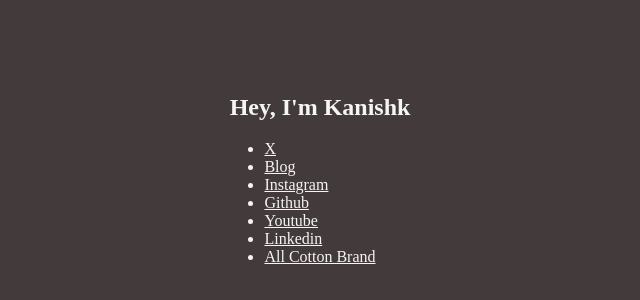
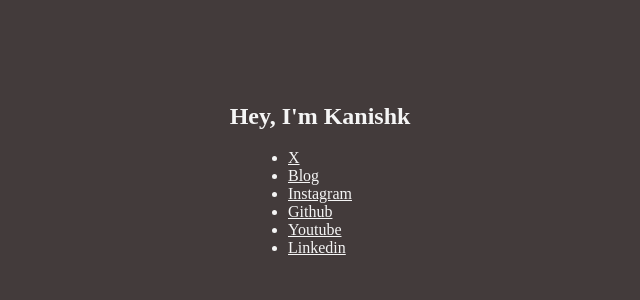
Before and after one commit to kanishkjain01/personal-website, a plain HTML site: page index.html in a window 1280 px wide. Shown: the part 238-538 px from the top of the page, without its empty margins (320-960 px from the left). Drawn offline with Linux system fonts and the light colour scheme.

Commit message:
Removed All Cotton Brand

```diff
--- a/index.html
+++ b/index.html
@@ -15,7 +15,6 @@
         <li><a href="https://github.com/kanishkjain01">Github</a></li>
         <li><a href="https://www.youtube.com/@kanishkjain01">Youtube</a></li>
         <li><a href="https://www.linkedin.com/in/jain-kanishk/">Linkedin</a></li>
-        <li><a href="https://www.allcottonbrand.com/">All Cotton Brand</a></li>
     </ul>
 </body>
 </html>
```
